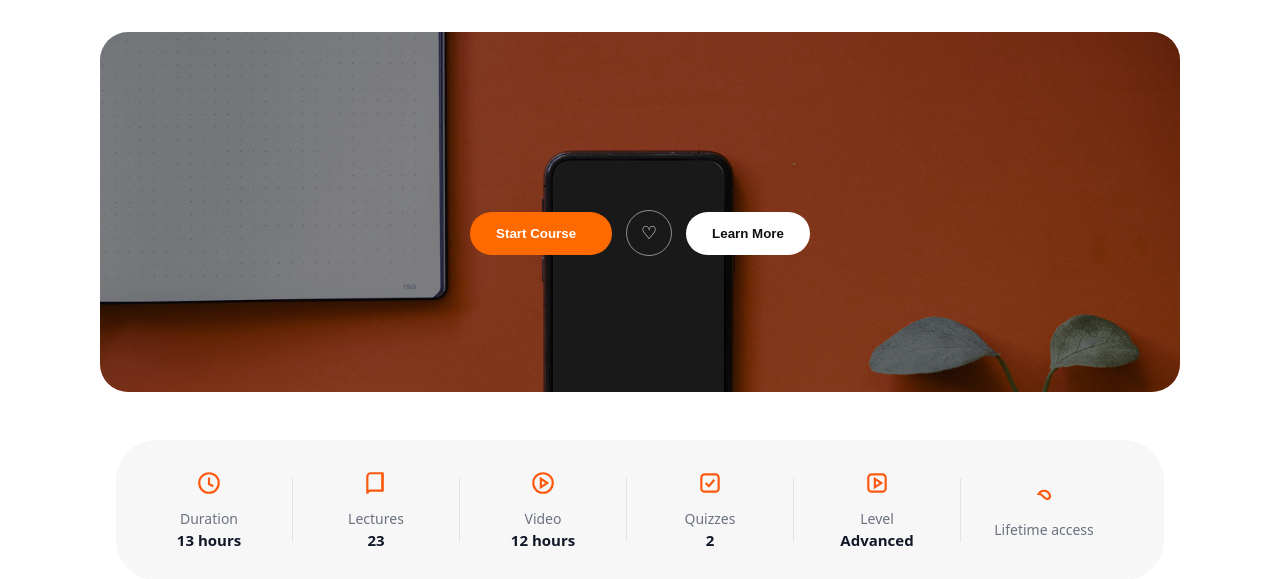
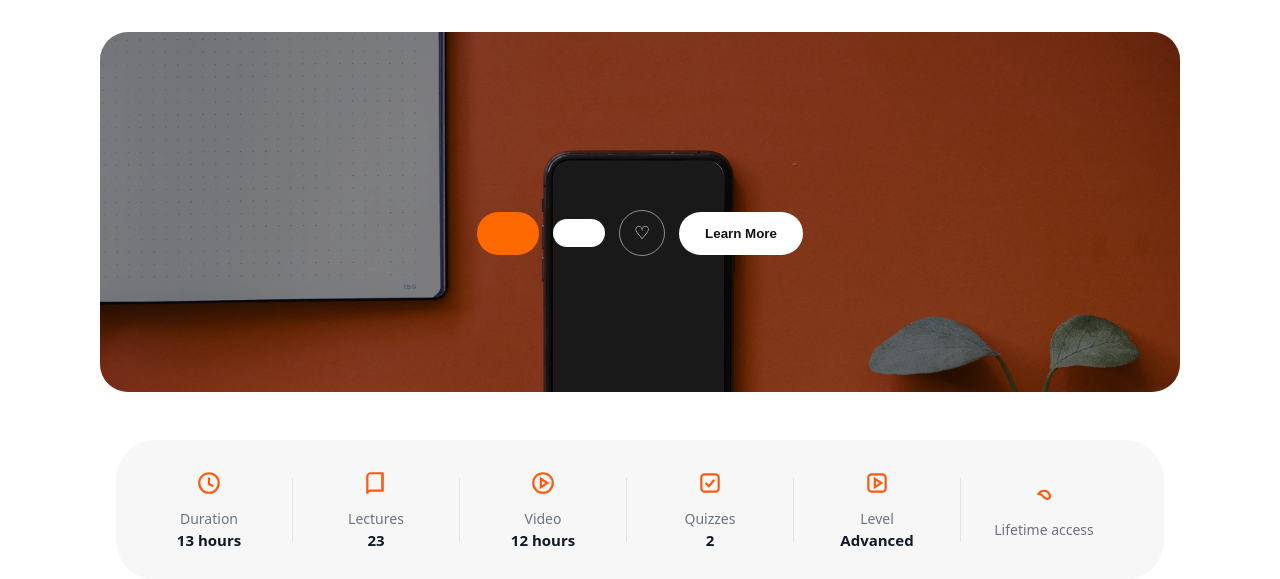
Before and after one commit to varonrot/sitegyn, a Flask app: template sitegyn/templates/template_online_course_01/template_online_course_01.html in a window 1280 px wide. Shown: the part 75-654 px from the top of the page. Run offline with Flask 3, Linux system fonts and the light colour scheme; the template is opened without the code that fills it, so the values that code supplies are empty; parts of the project's set-up code (start-up, migrations or seed data) failed here and were passed over.

Commit message:
Update template_online_course_01.html

```diff
--- a/sitegyn/templates/template_online_course_01/template_online_course_01.html
+++ b/sitegyn/templates/template_online_course_01/template_online_course_01.html
@@ -472,10 +472,13 @@ body {
     <div class="hero-showcase-actions">
 
       <!-- PRIMARY CTA (FIXED) -->
-      <button class="btn-hero-primary">
-        <span class="cta-text">Start Course</span>
-        <span class="price" id="hero-price"></span>
-      </button>
+<button class="btn-hero-primary">
+  <span class="cta-text" id="hero-cta-primary"></span>
+  <span class="price" id="hero-price"></span>
+</button>
+
+<button class="btn-hero-secondary" id="hero-cta-secondary"></button>
+
 
       <!-- LIKE (STATIC UI) -->
       <button class="btn-hero-like" aria-hidden="true">♡</button>
```
